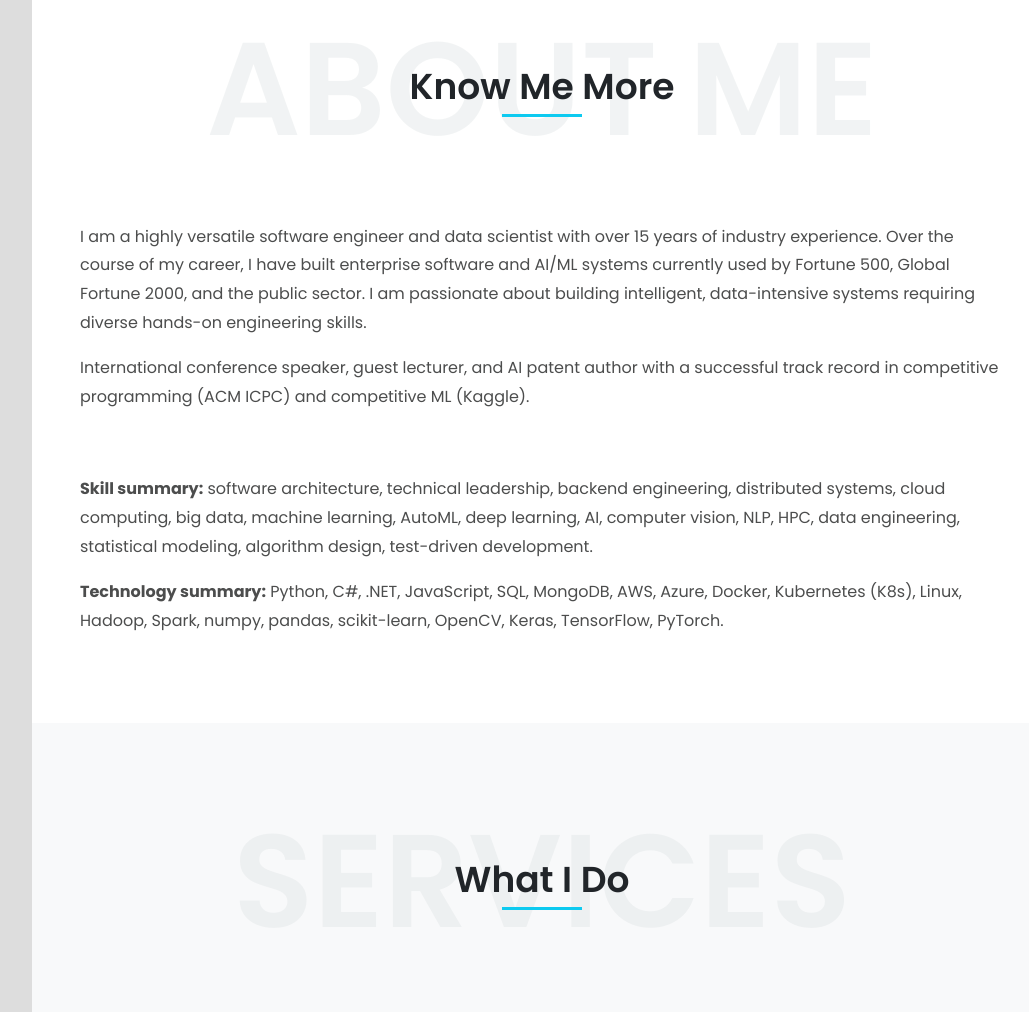
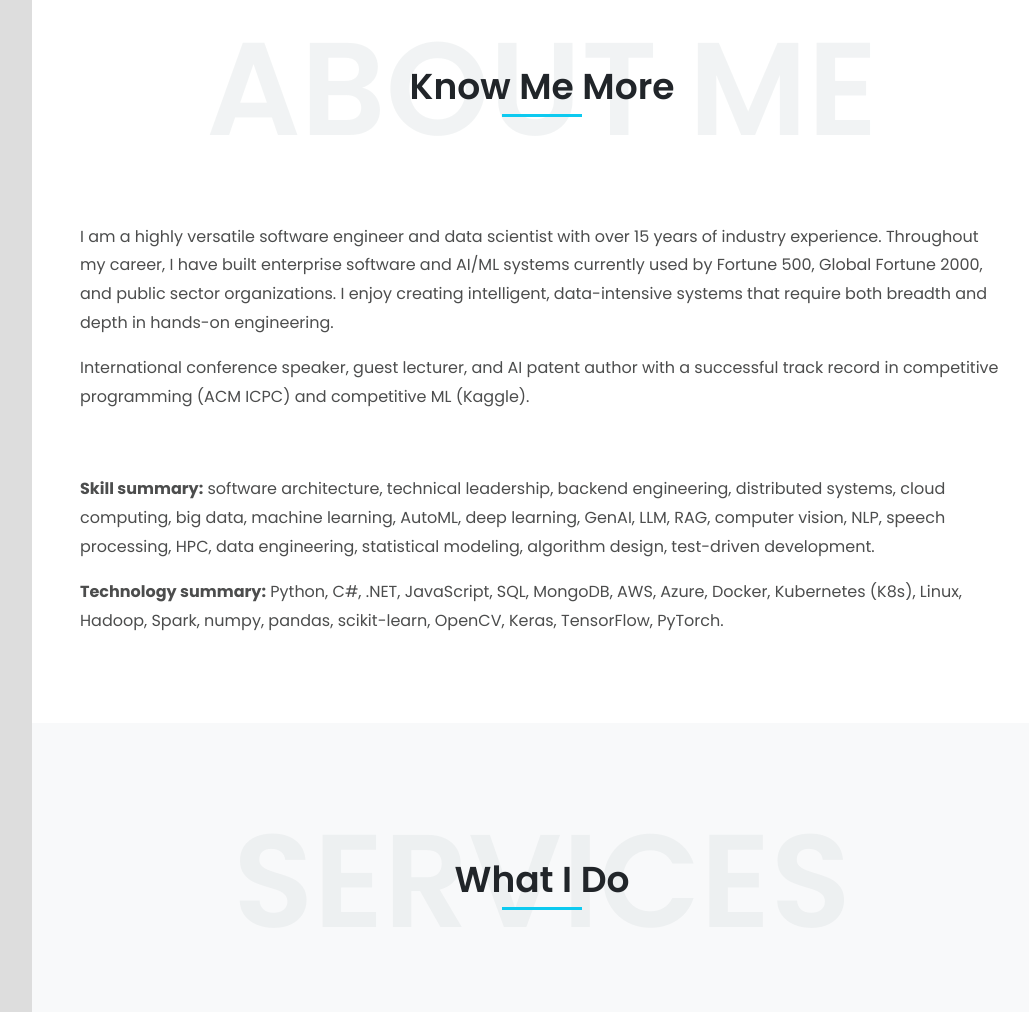
Before and after one commit to YuriyGuts/yuriyguts.github.io, a plain HTML site: page index.html in a window 1280 px wide. Shown: the part 869-1881 px from the top of the page, without its empty margins (228-1257 px from the left). Drawn offline with Linux system fonts and the light colour scheme.

Commit message:
Update professional summary

```diff
--- a/index.html
+++ b/index.html
@@ -135,13 +135,13 @@
 
         <div class="row gy-5">
           <div class="text-center text-lg-start">
-            <p>I am a highly versatile software engineer and data scientist with over 15 years of industry experience. Over the course of my career, I have built enterprise software and AI/ML systems currently used by Fortune 500, Global Fortune 2000, and the public sector. I am passionate about building intelligent, data-intensive systems requiring diverse hands-on engineering skills.
+            <p>I am a highly versatile software engineer and data scientist with over 15 years of industry experience. Throughout my career, I have built enterprise software and AI/ML systems currently used by Fortune 500, Global Fortune 2000, and public sector organizations. I enjoy creating intelligent, data-intensive systems that require both breadth and depth in hands-on engineering.</p>
             <p>International conference speaker, guest lecturer, and AI patent author with a successful track record in competitive programming (ACM ICPC) and competitive ML (Kaggle).</p>
           </div>
           <div>
             <p>
               <b>Skill summary:</b>
-              software architecture, technical leadership, backend engineering, distributed systems, cloud computing, big data, machine learning, AutoML, deep learning, AI, computer vision, NLP, HPC, data engineering, statistical modeling, algorithm design, test-driven development.
+              software architecture, technical leadership, backend engineering, distributed systems, cloud computing, big data, machine learning, AutoML, deep learning, GenAI, LLM, RAG, computer vision, NLP, speech processing, HPC, data engineering, statistical modeling, algorithm design, test-driven development.
             </p>
             <p>
               <b>Technology summary:</b>
```
